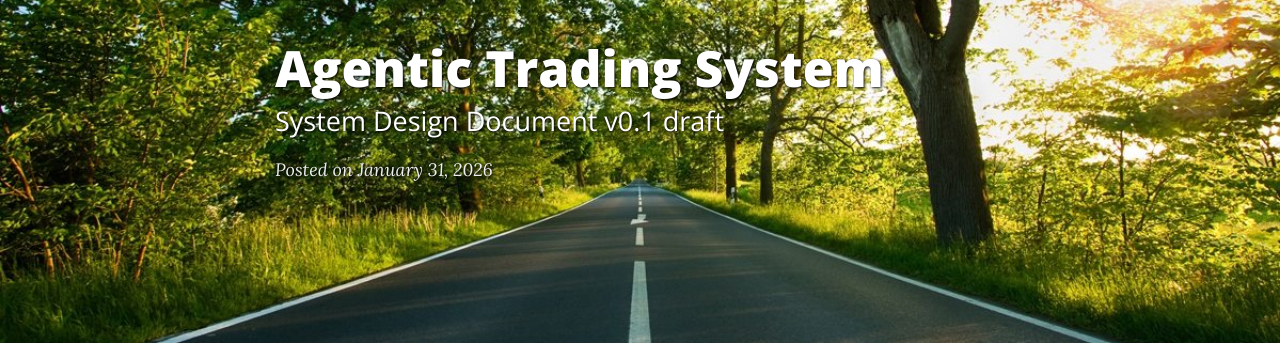
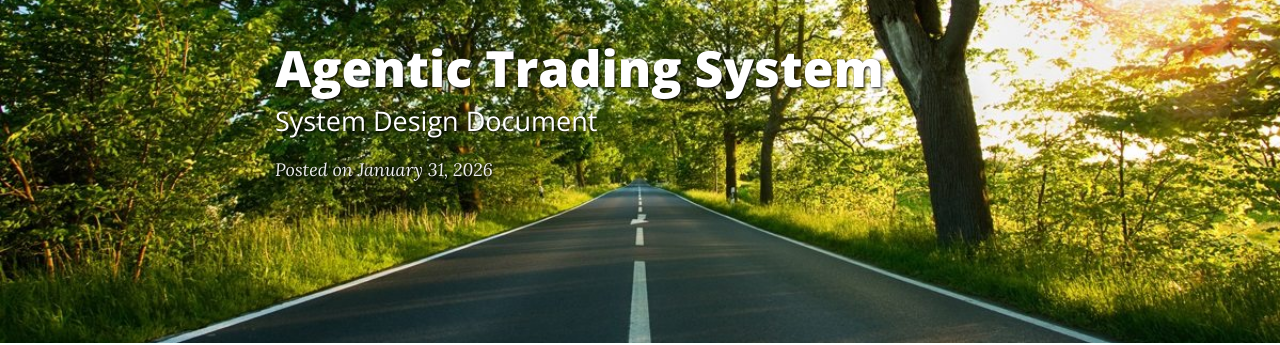
Before and after one commit to momosan2692/momosan2692.github.io, a Jekyll site: the page built from _posts/2026-01-31-Agentic Trading System — System Design Document.md, in a window 1280 px wide and 900 px high. Shown: the part 200-545 px from the top of the window. Built offline with Jekyll 4.4.1, drawn with Linux system fonts in a browser that asks for light colours.

Commit message:
Update site

```diff
--- a/_posts/2026-01-31-Agentic Trading System — System Design Document.md
+++ b/_posts/2026-01-31-Agentic Trading System — System Design Document.md
@@ -1,11 +1,11 @@
 ---
 layout: post
 title: Agentic Trading System
-subtitle: System Design Document v0.1 draft
+subtitle: System Design Document
 cover-img: /assets/img/path.jpg
-thumbnail-img: /assets/img/hello_world.jepg
+thumbnail-img: /assets/img/hello_world.jpeg
 share-img: /assets/img/path.jpg
-tags: [analysis, test]
+tags: [report, test]
 ---
 
 # Agentic Trading System — System Design Document
```
